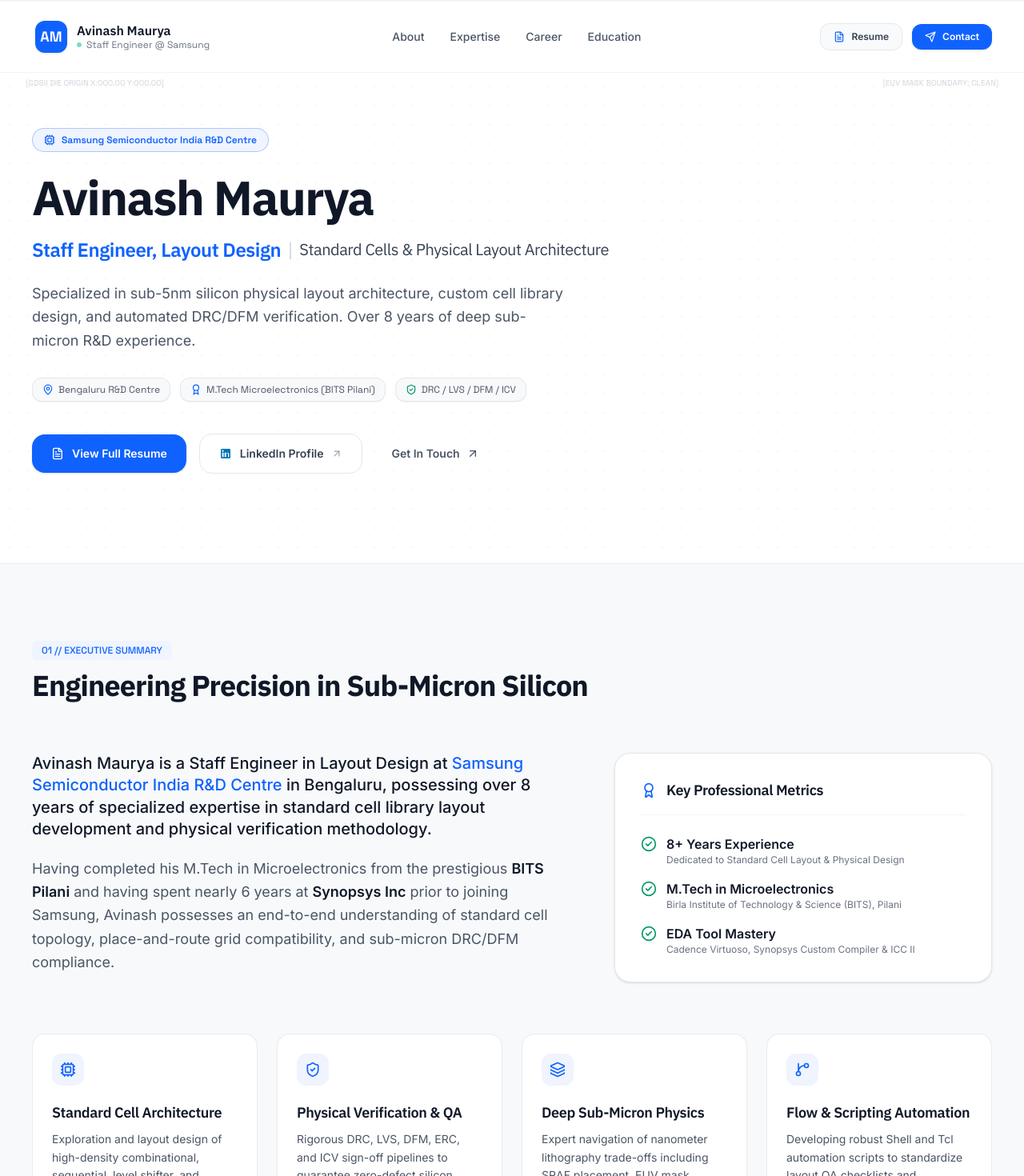
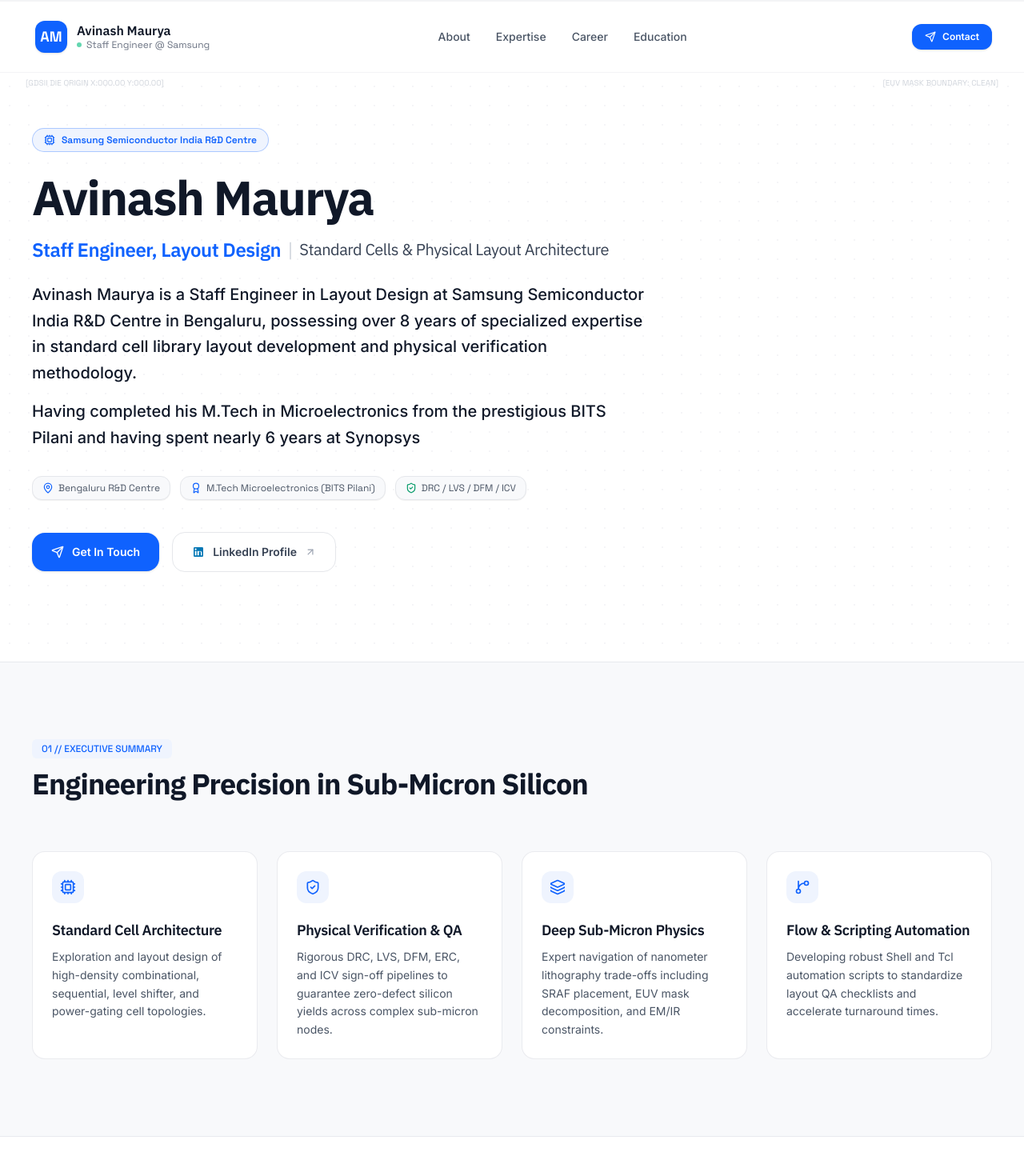
Before and after one commit to atendra11maurya/chia_and_wifi, a React (Vite) app: page / in a window 1280 px wide. Shown: the top 1470 px of the page at 80% size. Built offline with nearby package versions, Linux system fonts and the light colour scheme.

Commit message:
Update profile intro, remove duplicate summary, bullet points, and resume options

```diff
--- a/src/App.tsx
+++ b/src/App.tsx
@@ -8,10 +8,8 @@
 import { Certifications } from './components/Certifications';
 import { Contact } from './components/Contact';
 import { Footer } from './components/Footer';
-import { ResumeModal } from './components/ResumeModal';
 
 export function App() {
-  const [isResumeOpen, setIsResumeOpen] = useState(false);
   const [activeSection, setActiveSection] = useState('hero');
 
   const scrollToContact = () => {
@@ -56,7 +54,6 @@
     <div className="min-h-screen bg-white text-gray-900 font-sans selection:bg-[#EFF4FE] selection:text-[#0F62FE]">
       {/* Sticky Header Navigation */}
       <Navbar
-        onOpenResume={() => setIsResumeOpen(true)}
         onOpenContact={scrollToContact}
         activeSection={activeSection}
       />
@@ -64,7 +61,6 @@
       {/* Main Page Content */}
       <main>
         <Hero
-          onOpenResume={() => setIsResumeOpen(true)}
           onOpenContact={scrollToContact}
         />
         <About />
@@ -72,17 +68,11 @@
         <CareerTimeline />
         <Education />
         <Certifications />
-        <Contact onOpenResume={() => setIsResumeOpen(true)} />
+        <Contact />
       </main>
 
       {/* Footer */}
       <Footer />
-
-      {/* Interactive Printable Resume Modal */}
-      <ResumeModal
-        isOpen={isResumeOpen}
-        onClose={() => setIsResumeOpen(false)}
-      />
     </div>
   );
 }
--- a/src/components/About.tsx
+++ b/src/components/About.tsx
@@ -1,6 +1,6 @@
 import React from 'react';
 import { motion } from 'framer-motion';
-import { Cpu, ShieldCheck, Layers, GitBranch, Award, CheckCircle2 } from 'lucide-react';
+import { Cpu, ShieldCheck, Layers, GitBranch } from 'lucide-react';
 
 export const About: React.FC = () => {
   const pillars = [
@@ -40,70 +40,6 @@
           </h2>
         </div>
 
-        {/* Top Split Layout */}
-        <div className="grid grid-cols-1 lg:grid-cols-12 gap-12 items-start mb-16">
-
-          {/* Main Copy (7 cols) */}
-          <motion.div
-            initial={{ opacity: 0, y: 16 }}
-            whileInView={{ opacity: 1, y: 0 }}
-            viewport={{ once: true }}
-            transition={{ duration: 0.5 }}
-            className="lg:col-span-7 flex flex-col gap-5 text-gray-600 text-base sm:text-lg leading-relaxed"
-          >
-            <p className="text-gray-900 font-medium text-lg sm:text-xl leading-snug">
-              Avinash Maurya is a Staff Engineer in Layout Design at <span className="text-[#0F62FE]">Samsung Semiconductor India R&D Centre</span> in Bengaluru, possessing over 8 years of specialized expertise in standard cell library layout development and physical verification methodology.
-            </p>
-            <p>
-              Having completed his M.Tech in Microelectronics from the prestigious <strong className="text-gray-900 font-semibold">BITS Pilani</strong> and having spent nearly 6 years at <strong className="text-gray-900 font-semibold">Synopsys Inc</strong> prior to joining Samsung, Avinash possesses an end-to-end understanding of standard cell topology, place-and-route grid compatibility, and sub-micron DRC/DFM compliance.
-            </p>
-
-          </motion.div>
-
-          {/* Quick Highlight Box (5 cols) */}
-          <motion.div
-            initial={{ opacity: 0, y: 16 }}
-            whileInView={{ opacity: 1, y: 0 }}
-            viewport={{ once: true }}
-            transition={{ duration: 0.5, delay: 0.1 }}
-            className="lg:col-span-5 bg-white border border-gray-200 rounded-[20px] p-6 sm:p-8 shadow-sm flex flex-col gap-6"
-          >
-            <div className="flex items-center gap-3 border-b border-gray-100 pb-4">
-              <Award className="w-5 h-5 text-[#0F62FE]" />
-              <h3 className="font-heading font-semibold text-gray-900 text-lg">Key Professional Metrics</h3>
-            </div>
-
-            <div className="space-y-4">
-              <div className="flex items-start gap-3">
-                <CheckCircle2 className="w-5 h-5 text-emerald-600 mt-0.5 shrink-0" />
-                <div>
-                  <span className="font-semibold text-gray-900">8+ Years Experience</span>
-                  <p className="text-xs text-gray-500">Dedicated to Standard Cell Layout & Physical Design</p>
-                </div>
-              </div>
-
-
-
-              <div className="flex items-start gap-3">
-                <CheckCircle2 className="w-5 h-5 text-emerald-600 mt-0.5 shrink-0" />
-                <div>
-                  <span className="font-semibold text-gray-900">M.Tech in Microelectronics</span>
-                  <p className="text-xs text-gray-500">Birla Institute of Technology & Science (BITS), Pilani</p>
-                </div>
-              </div>
-
-              <div className="flex items-start gap-3">
-                <CheckCircle2 className="w-5 h-5 text-emerald-600 mt-0.5 shrink-0" />
-                <div>
-                  <span className="font-semibold text-gray-900">EDA Tool Mastery</span>
-                  <p className="text-xs text-gray-500">Cadence Virtuoso, Synopsys Custom Compiler & ICC II</p>
-                </div>
-              </div>
-            </div>
-          </motion.div>
-
-        </div>
-
         {/* Pillars Grid */}
         <div className="grid grid-cols-1 sm:grid-cols-2 lg:grid-cols-4 gap-6">
           {pillars.map((pillar, idx) => {
--- a/src/components/Contact.tsx
+++ b/src/components/Contact.tsx
@@ -1,13 +1,9 @@
 import React, { useState } from 'react';
 import { motion } from 'framer-motion';
-import { Mail, MapPin, FileText, Copy, Check, Send, ArrowUpRight } from 'lucide-react';
+import { Mail, MapPin, Copy, Check, Send, ArrowUpRight } from 'lucide-react';
 import { PERSONAL_INFO } from '../data/profileData';
 
-interface ContactProps {
-  onOpenResume: () => void;
-}
-
-export const Contact: React.FC<ContactProps> = ({ onOpenResume }) => {
+export const Contact: React.FC = () => {
   const [copied, setCopied] = useState(false);
   const [formSubmitted, setFormSubmitted] = useState(false);
   const [formData, setFormData] = useState({ name: '', email: '', message: '' });
@@ -110,15 +106,6 @@
               </div>
             </div>
 
-            {/* Resume Button */}
-            <button
-              onClick={onOpenResume}
-              className="w-full flex items-center justify-center gap-2.5 px-6 py-3.5 text-sm font-semibold text-gray-900 bg-gray-50 border border-gray-200 rounded-2xl hover:bg-gray-100 transition-all cursor-pointer"
-            >
-              <FileText className="w-4 h-4 text-[#0F62FE]" />
-              <span>Preview & Download Resume</span>
-            </button>
-
           </div>
 
           {/* Right Message Form (7 cols) */}
--- a/src/components/Education.tsx
+++ b/src/components/Education.tsx
@@ -1,6 +1,6 @@
 import React from 'react';
 import { motion } from 'framer-motion';
-import { GraduationCap, Calendar, MapPin, CheckCircle2 } from 'lucide-react';
+import { GraduationCap, Calendar, MapPin } from 'lucide-react';
 import { EDUCATION_DATA } from '../data/profileData';
 
 export const Education: React.FC = () => {
@@ -49,7 +49,7 @@
                 </div>
 
                 {/* Institution & Dates */}
-                <div className="mb-6 pb-4 border-b border-gray-100 flex flex-col gap-1 text-sm font-medium text-gray-700">
+                <div className="flex flex-col gap-1 text-sm font-medium text-gray-700">
                   <div className="font-semibold text-gray-900">{edu.institution}</div>
                   <div className="flex items-center gap-3 text-xs font-mono text-gray-500">
                     <span className="flex items-center gap-1">
@@ -64,16 +64,6 @@
                     )}
                   </div>
                 </div>
-
-                {/* Key Coursework Highlights */}
-                <div className="space-y-2.5">
-                  {edu.highlights.map((point, pIdx) => (
-                    <div key={pIdx} className="flex items-start gap-2.5 text-xs sm:text-sm text-gray-600">
-                      <CheckCircle2 className="w-4 h-4 text-[#0F62FE] shrink-0 mt-0.5" />
-                      <span>{point}</span>
-                    </div>
-                  ))}
-                </div>
               </div>
 
             </motion.div>
--- a/src/components/Hero.tsx
+++ b/src/components/Hero.tsx
@@ -1,14 +1,13 @@
 import React from 'react';
 import { motion } from 'framer-motion';
-import { FileText, ArrowUpRight, Award, Cpu, ShieldCheck, MapPin } from 'lucide-react';
+import { ArrowUpRight, Award, Cpu, ShieldCheck, MapPin, Send } from 'lucide-react';
 import { PERSONAL_INFO } from '../data/profileData';
 
 interface HeroProps {
-  onOpenResume: () => void;
   onOpenContact: () => void;
 }
 
-export const Hero: React.FC<HeroProps> = ({ onOpenResume, onOpenContact }) => {
+export const Hero: React.FC<HeroProps> = ({ onOpenContact }) => {
   return (
     <section id="hero" className="relative pt-32 pb-20 md:pt-40 md:pb-28 overflow-hidden bg-white">
       {/* Background Microchip Substrate Grid Pattern */}
@@ -51,9 +50,14 @@
             </h2>
 
             {/* Core Value Proposition Paragraph */}
-            <p className="text-gray-600 text-base sm:text-lg leading-relaxed mb-8 max-w-2xl">
-              Specialized in sub-5nm silicon physical layout architecture, custom cell library design, and automated DRC/DFM verification. Over 8 years of deep sub-micron R&D experience.
-            </p>
+            <div className="text-gray-900 text-lg sm:text-xl font-medium leading-relaxed mb-8 max-w-3xl space-y-4">
+              <p>
+                Avinash Maurya is a Staff Engineer in Layout Design at Samsung Semiconductor India R&D Centre in Bengaluru, possessing over 8 years of specialized expertise in standard cell library layout development and physical verification methodology.
+              </p>
+              <p>
+                Having completed his M.Tech in Microelectronics from the prestigious BITS Pilani and having spent nearly 6 years at Synopsys
+              </p>
+            </div>
 
             {/* Key Quick Badge Tags */}
             <div className="flex flex-wrap items-center gap-3 mb-10 text-xs font-mono text-gray-600">
@@ -74,11 +78,11 @@
             {/* Call To Action Buttons */}
             <div className="flex flex-wrap items-center gap-4 w-full sm:w-auto">
               <button
-                onClick={onOpenResume}
+                onClick={onOpenContact}
                 className="inline-flex items-center justify-center gap-2.5 px-6 py-3.5 text-sm font-semibold text-white bg-[#0F62FE] rounded-2xl hover:bg-[#0353E9] transition-all shadow-sm hover:shadow-md focus:outline-none focus:ring-2 focus:ring-[#0F62FE]/30 cursor-pointer"
               >
-                <FileText className="w-4 h-4" />
-                <span>View Full Resume</span>
+                <Send className="w-4 h-4" />
+                <span>Get In Touch</span>
               </button>
 
               <a
@@ -93,14 +97,6 @@
                 <span>LinkedIn Profile</span>
                 <ArrowUpRight className="w-3.5 h-3.5 text-gray-400" />
               </a>
-
-              <button
-                onClick={onOpenContact}
-                className="inline-flex items-center justify-center gap-2 px-5 py-3.5 text-sm font-semibold text-gray-600 hover:text-[#0F62FE] transition-colors cursor-pointer"
-              >
-                <span>Get In Touch</span>
-                <ArrowUpRight className="w-4 h-4" />
-              </button>
             </div>
           </motion.div>
 
--- a/src/components/Navbar.tsx
+++ b/src/components/Navbar.tsx
@@ -1,14 +1,13 @@
 import React, { useState, useEffect } from 'react';
-import { FileText, Send, Menu, X } from 'lucide-react';
+import { Send, Menu, X } from 'lucide-react';
 import { PERSONAL_INFO } from '../data/profileData';
 
 interface NavbarProps {
-  onOpenResume: () => void;
   onOpenContact: () => void;
   activeSection: string;
 }
 
-export const Navbar: React.FC<NavbarProps> = ({ onOpenResume, onOpenContact, activeSection }) => {
+export const Navbar: React.FC<NavbarProps> = ({ onOpenContact, activeSection }) => {
   const [scrollProgress, setScrollProgress] = useState(0);
   const [isScrolled, setIsScrolled] = useState(false);
   const [mobileMenuOpen, setMobileMenuOpen] = useState(false);
@@ -91,14 +90,6 @@
           {/* Action Buttons */}
           <div className="hidden sm:flex items-center gap-3">
             <button
-              onClick={onOpenResume}
-              className="inline-flex items-center gap-2 px-4 py-2 text-xs font-semibold text-gray-700 bg-gray-50 border border-gray-200 rounded-xl hover:bg-gray-100 hover:text-gray-900 transition-all focus:outline-none focus:ring-2 focus:ring-[#0F62FE]/20 cursor-pointer"
-            >
-              <FileText className="w-3.5 h-3.5 text-[#0F62FE]" />
-              <span>Resume</span>
-            </button>
-
-            <button
               onClick={onOpenContact}
               className="inline-flex items-center gap-2 px-4 py-2 text-xs font-semibold text-white bg-[#0F62FE] rounded-xl hover:bg-[#0353E9] transition-all shadow-sm focus:outline-none focus:ring-2 focus:ring-[#0F62FE]/30 cursor-pointer"
             >
@@ -137,17 +128,6 @@
               <button
                 onClick={() => {
                   setMobileMenuOpen(false);
-                  onOpenResume();
-                }}
-                className="w-full flex items-center justify-center gap-2 px-4 py-2.5 text-sm font-semibold text-gray-700 bg-gray-50 border border-gray-200 rounded-xl"
-              >
-                <FileText className="w-4 h-4 text-[#0F62FE]" />
-                <span>View Resume</span>
-              </button>
-
-              <button
-                onClick={() => {
-                  setMobileMenuOpen(false);
                   onOpenContact();
                 }}
                 className="w-full flex items-center justify-center gap-2 px-4 py-2.5 text-sm font-semibold text-white bg-[#0F62FE] rounded-xl"
--- a/src/components/TechnicalExpertise.tsx
+++ b/src/components/TechnicalExpertise.tsx
@@ -1,6 +1,6 @@
 import React from 'react';
 import { motion } from 'framer-motion';
-import { Cpu, Wrench, ShieldCheck, Layers, Code2, Users, CheckCircle2 } from 'lucide-react';
+import { Cpu, Wrench, ShieldCheck, Layers, Code2, Users } from 'lucide-react';
 import { TECHNICAL_EXPERTISE } from '../data/profileData';
 
 const iconMap: Record<string, React.FC<{ className?: string }>> = {
@@ -55,21 +55,10 @@
                   </div>
 
                   {/* Description */}
-                  <p className="text-gray-600 text-xs sm:text-sm leading-relaxed mb-6">
+                  <p className="text-gray-600 text-xs sm:text-sm leading-relaxed">
                     {item.description}
                   </p>
-
-                  {/* Skills List */}
-                  <div className="space-y-2.5">
-                    {item.skills.map((skill, sIdx) => (
-                      <div key={sIdx} className="flex items-start gap-2 text-xs font-medium text-gray-700">
-                        <CheckCircle2 className="w-4 h-4 text-[#0F62FE] shrink-0 mt-0.5" />
-                        <span>{skill}</span>
-                      </div>
-                    ))}
-                  </div>
                 </div>
-
               </motion.div>
             );
           })}
```
